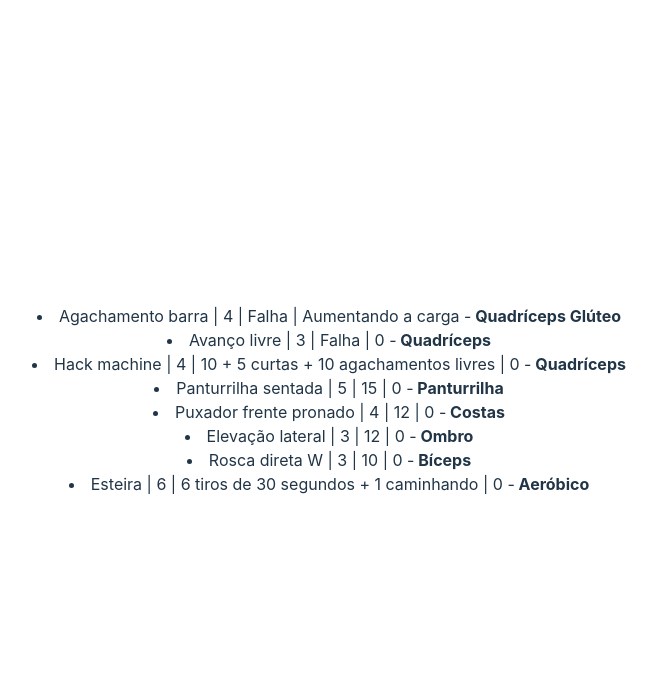
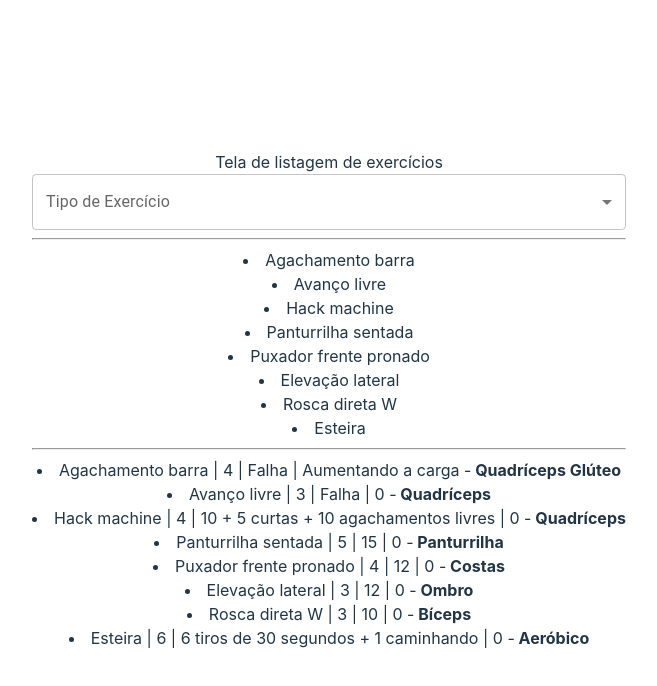
Before and after one commit to KellyBarbosa/gym-workouts, a React (Vite) app: page / in a window 1280 px wide. Shown: the top 686 px of the page, without its empty margins (311-968 px from the left). Built offline with nearby package versions, Linux system fonts and the light colour scheme.

Commit message:
Adicionando o json-server

```diff
--- /dev/null
+++ b/mock/db.json
@@ -0,0 +1,18 @@
+{
+  "posts": [
+    { "id": 1, "title": "json-server", "author": "typicode" }
+  ],
+  "category": [
+    { "id": 1, "name": "Peito" },
+    { "id": 2, "name": "Ombro" },
+    { "id": 3, "name": "Tríceps" },
+    { "id": 4, "name": "Costas" },
+    { "id": 5, "name": "Panturrilha" },
+    { "id": 6, "name": "Quadríceps" },
+    { "id": 7, "name": "Posterior" },
+    { "id": 8, "name": "Glúteo" },
+    { "id": 9, "name": "Abdominal" },
+    { "id": 10, "name": "Aeróbico" },
+    { "id": 11, "name": "Bíceps" }
+  ]
+}
--- a/package.json
+++ b/package.json
@@ -9,6 +9,10 @@
     "preview": "vite preview"
   },
   "dependencies": {
+    "@emotion/react": "^11.10.0",
+    "@emotion/styled": "^11.10.0",
+    "@mui/material": "^5.10.1",
+    "axios": "^0.27.2",
     "react": "^18.2.0",
     "react-dom": "^18.2.0"
   },
--- a/src/App.tsx
+++ b/src/App.tsx
@@ -1,97 +1,22 @@
 import { useState } from "react";
-import reactLogo from "./assets/react.svg";
 import "./App.css";
+import ListagemDeExercicios from "./components/ListagemDeExercicios";
 
-interface IExercise {
-  name: string;
-  series: string;
-  repeat: string;
-  weight: string;
-  type: typeExercise[];
-}
-
-enum typeExercise {
-  peito = "Peito",
-  ombro = "Ombro",
-  triceps = "Tríceps",
-  costas = "Costas",
-  panturrilha = "Panturrilha",
-  quadriceps = "Quadríceps",
-  posterior = "Posterior",
-  gluteo = "Glúteo",
-  abdominal = "Abdominal",
-  aerobico = "Aeróbico",
-  biceps = "Bíceps",
-}
+import { IExercise, typeExercise, dados } from "./Estrutura";
 
 function App() {
-  const [exercises, setExercises] = useState<IExercise[]>([
-    {
-      name: "Agachamento barra",
-      series: "4",
-      repeat: "Falha",
-      weight: "Aumentando a carga",
-      type: [typeExercise.quadriceps, typeExercise.gluteo],
-    },
-    {
-      name: "Avanço livre",
-      series: "3",
-      repeat: "Falha",
-      weight: "0",
-      type: [typeExercise.quadriceps],
-    },
-    {
-      name: "Hack machine",
-      series: "4",
-      repeat: "10 + 5 curtas + 10 agachamentos livres",
-      weight: "0",
-      type: [typeExercise.quadriceps],
-    },
-    {
-      name: "Panturrilha sentada",
-      series: "5",
-      repeat: "15",
-      weight: "0",
-      type: [typeExercise.panturrilha],
-    },
-    {
-      name: "Puxador frente pronado",
-      series: "4",
-      repeat: "12",
-      weight: "0",
-      type: [typeExercise.costas],
-    },
-    {
-      name: "Elevação lateral",
-      series: "3",
-      repeat: "12",
-      weight: "0",
-      type: [typeExercise.ombro],
-    },
-    {
-      name: "Rosca direta W",
-      series: "3",
-      repeat: "10",
-      weight: "0",
-      type: [typeExercise.biceps],
-    },
-    {
-      name: "Esteira",
-      series: "6",
-      repeat: "6 tiros de 30 segundos + 1 caminhando",
-      weight: "0",
-      type: [typeExercise.aerobico],
-    },
-  ]);
+  const [exercises, setExercises] = useState(dados);
 
   return (
     <div className="App">
+      <ListagemDeExercicios />
+
       {exercises.map((exercise) => (
         <li key={exercise.name}>
           {exercise.name} | {exercise.series} | {exercise.repeat} |{" "}
           {exercise.weight} -
           {exercise.type.map((et) => (
-            <strong> {et}</strong>
+            <strong key={et}> {et}</strong>
           ))}
         </li>
       ))}
--- /dev/null
+++ b/src/Estrutura.ts
@@ -0,0 +1,85 @@
+export interface IExercise {
+  name: string;
+  series: string;
+  repeat: string;
+  weight: string;
+  type: typeExercise[];
+}
+
+export enum typeExercise {
+  peito = "Peito",
+  ombro = "Ombro",
+  triceps = "Tríceps",
+  costas = "Costas",
+  panturrilha = "Panturrilha",
+  quadriceps = "Quadríceps",
+  posterior = "Posterior",
+  gluteo = "Glúteo",
+  abdominal = "Abdominal",
+  aerobico = "Aeróbico",
+  biceps = "Bíceps",
+}
+
+export interface ICategory {
+  id: number;
+  name: string;
+}
+
+export const dados = [
+  {
+    name: "Agachamento barra",
+    series: "4",
+    repeat: "Falha",
+    weight: "Aumentando a carga",
+    type: [typeExercise.quadriceps, typeExercise.gluteo],
+  },
+  {
+    name: "Avanço livre",
+    series: "3",
+    repeat: "Falha",
+    weight: "0",
+    type: [typeExercise.quadriceps],
+  },
+  {
+    name: "Hack machine",
+    series: "4",
+    repeat: "10 + 5 curtas + 10 agachamentos livres",
+    weight: "0",
+    type: [typeExercise.quadriceps],
+  },
+  {
+    name: "Panturrilha sentada",
+    series: "5",
+    repeat: "15",
+    weight: "0",
+    type: [typeExercise.panturrilha],
+  },
+  {
+    name: "Puxador frente pronado",
+    series: "4",
+    repeat: "12",
+    weight: "0",
+    type: [typeExercise.costas],
+  },
+  {
+    name: "Elevação lateral",
+    series: "3",
+    repeat: "12",
+    weight: "0",
+    type: [typeExercise.ombro],
+  },
+  {
+    name: "Rosca direta W",
+    series: "3",
+    repeat: "10",
+    weight: "0",
+    type: [typeExercise.biceps],
+  },
+  {
+    name: "Esteira",
+    series: "6",
+    repeat: "6 tiros de 30 segundos + 1 caminhando",
+    weight: "0",
+    type: [typeExercise.aerobico],
+  },
+]
--- /dev/null
+++ b/src/components/ListagemDeExercicios.tsx
@@ -0,0 +1,79 @@
+import { typeExercise, dados } from "./../Estrutura";
+import { useState, useEffect } from "react";
+import Select, { SelectChangeEvent } from "@mui/material/Select";
+import InputLabel from "@mui/material/InputLabel";
+import MenuItem from "@mui/material/MenuItem";
+import FormControl from "@mui/material/FormControl";
+
+const keyOptions = Object.keys(typeExercise);
+const valueOptions = Object.values(typeExercise);
+
+// console.log(keyOptions);
+//console.log(valueOptions);
+
+function ListagemDeExercicios() {
+  const [option, setOption] = useState("");
+
+  const [exercises, setExercises] = useState(dados);
+
+  /* useEffect(() => {
+    console.log(option);
+    const exercisesFiltered = exercises.filter((dados) => {
+      dados.type.includes(valueOptions[Number(option)]);
+      console.log(valueOptions[Number(option)]);
+    });
+    console.log(exercisesFiltered);
+    setExercises(exercisesFiltered);
+  }, [option]); */
+
+  const handleChange = (event: SelectChangeEvent) => {
+    setOption(event.target.value as string);
+
+    exibe();
+  };
+
+  const exibe = () => {
+    const exercisesFiltered = dados.filter((d) => {
+      //d.type.findIndex(valueOptions[Number(option)])
+
+      //console.log(d.type)
+      return d.type.map((t) => t.includes(valueOptions[Number(option)]))
+      /* console.log(d.type.map((t) => t.includes(valueOptions[Number(option)])));
+      console.log(valueOptions[Number(option)]); */
+    });
+    console.log(exercisesFiltered);
+    setExercises(exercisesFiltered);
+  };
+
+  return (
+    <div>
+      Tela de listagem de exercícios
+      <FormControl fullWidth>
+        <InputLabel id="input-select-treino">Tipo de Exercício</InputLabel>
+        <Select
+          labelId="selectLabel"
+          id="selectId"
+          value={option}
+          label="Tipo de Exercício"
+          onChange={handleChange}
+        >
+          {valueOptions.map((option) => (
+            <MenuItem
+              key={valueOptions.indexOf(option)}
+              value={valueOptions.indexOf(option)}
+            >
+              {option}
+            </MenuItem>
+          ))}
+        </Select>
+      </FormControl>
+      <hr />
+      {exercises.map((ef) => (
+        <li>{ef.name}</li>
+      ))}
+      <hr />
+    </div>
+  );
+}
+
+export default ListagemDeExercicios;
```
Also changed, not shown: 1 other file (tests, documents, lock files or other folders).
